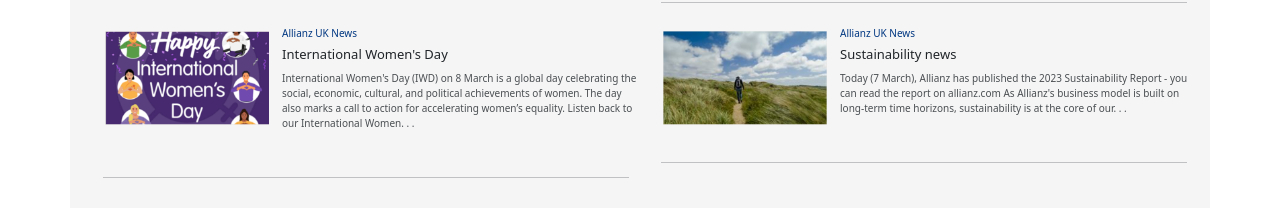
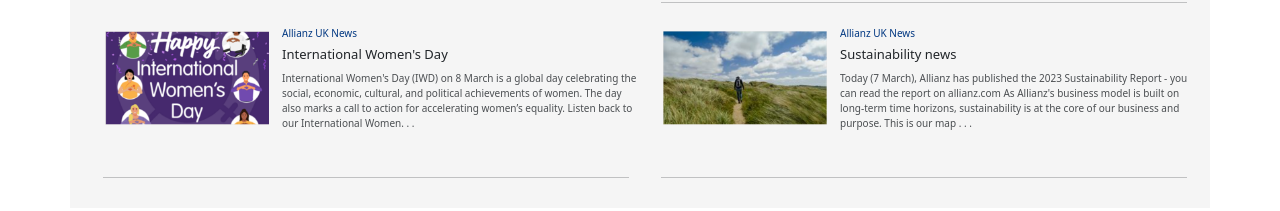
Before and after one commit to PurpleRazor/Accessible-Allianz-Personal, a plain HTML site: page index.html in a window 1280 px wide. Shown: the part 333-544 px from the top of the page. Drawn offline with nearby package versions, Linux system fonts and the light colour scheme.

Commit message:
tweaking html
added to sustainability news

```diff
--- a/index.html
+++ b/index.html
@@ -80,7 +80,7 @@
               Today (7 March), Allianz has published the 2023 Sustainability
               Report - you can read the report on allianz.com As Allianz's
               business model is built on long-term time horizons, sustainability
-              is at the core of our. . .
+              is at the core of our business and purpose. This is our map . . .
             </p>
             <hr />
           </div>
```
